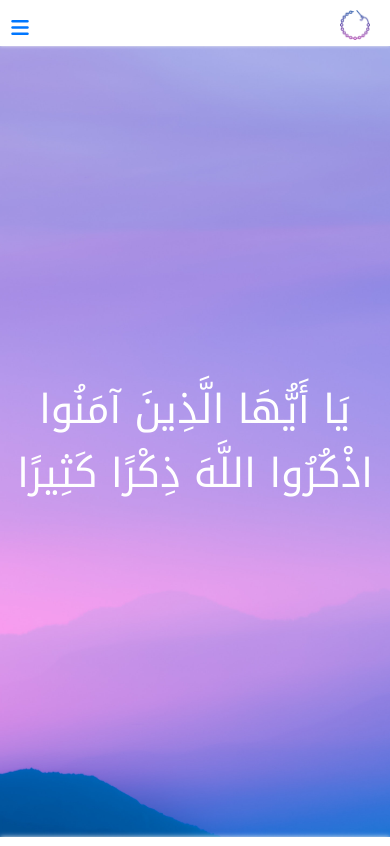
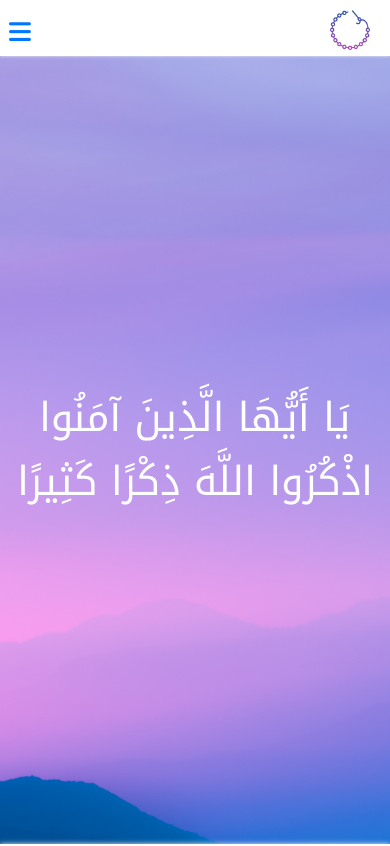
Before and after one commit to M1AJ/Atkhar, a plain HTML site: page index.html in a window 390 px wide. Shown: the top 846 px of the page. Drawn offline with Linux system fonts and the light colour scheme.

Commit message:
update-1

```diff
--- a/css/main.css
+++ b/css/main.css
@@ -94,16 +94,11 @@ img {
   padding: 0 20px;
 }
 .header .container .logo img {
-  width: 35px;
-  height: 35px;
+  width: 40px;
+  height: 40px;
   object-fit: cover;
 }
-@media (max-width: 767px) {
-.header .container .logo img {
-  width: 30px;
-  height: 30px;
-}
-}
+
 .header .container input {
   display: none;
 }
@@ -157,7 +152,7 @@ img {
   .header .container ul a {
     background-color: #0077ff;
     color: white;
-    padding: 10px;
+    padding: 15px 10px;
     height: 100%;
     display: flex;
     align-items: center;
@@ -169,7 +164,7 @@ img {
     font-family: "Font Awesome 6 Free";
     font-weight: bold;
     color: #0077ff;
-    font-size: 20px;
+    font-size: 25px;
   }
   .header .container input[type="checkbox"]:checked + label::after {
     content: "\f057";
@@ -199,7 +194,7 @@ img {
 }
 @media (max-width: 767px) {
   .landing .container {
-    min-height: calc(100vh - 53px);
+    min-height: calc(100vh - 56.39px);
   }
 }
 
```
Also changed, not shown: images/one.jpg (deleted), 1 other file.
